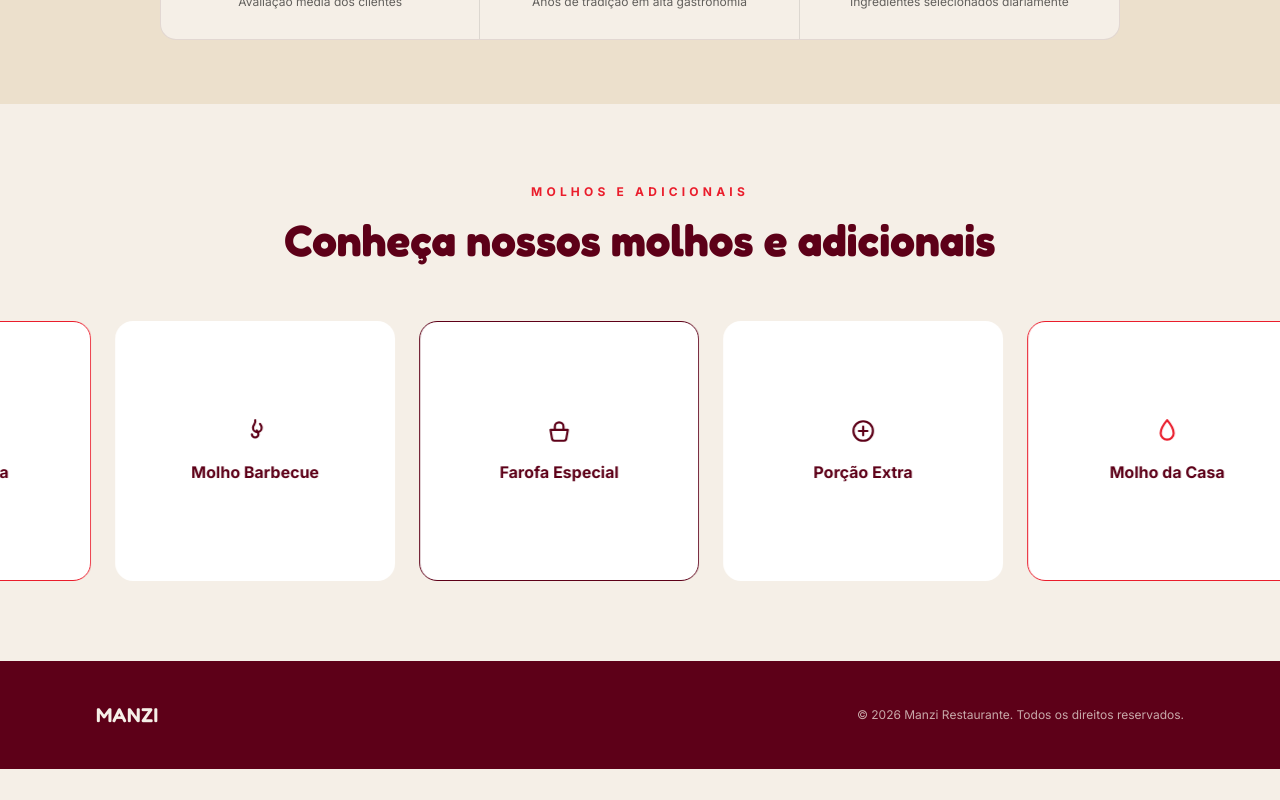
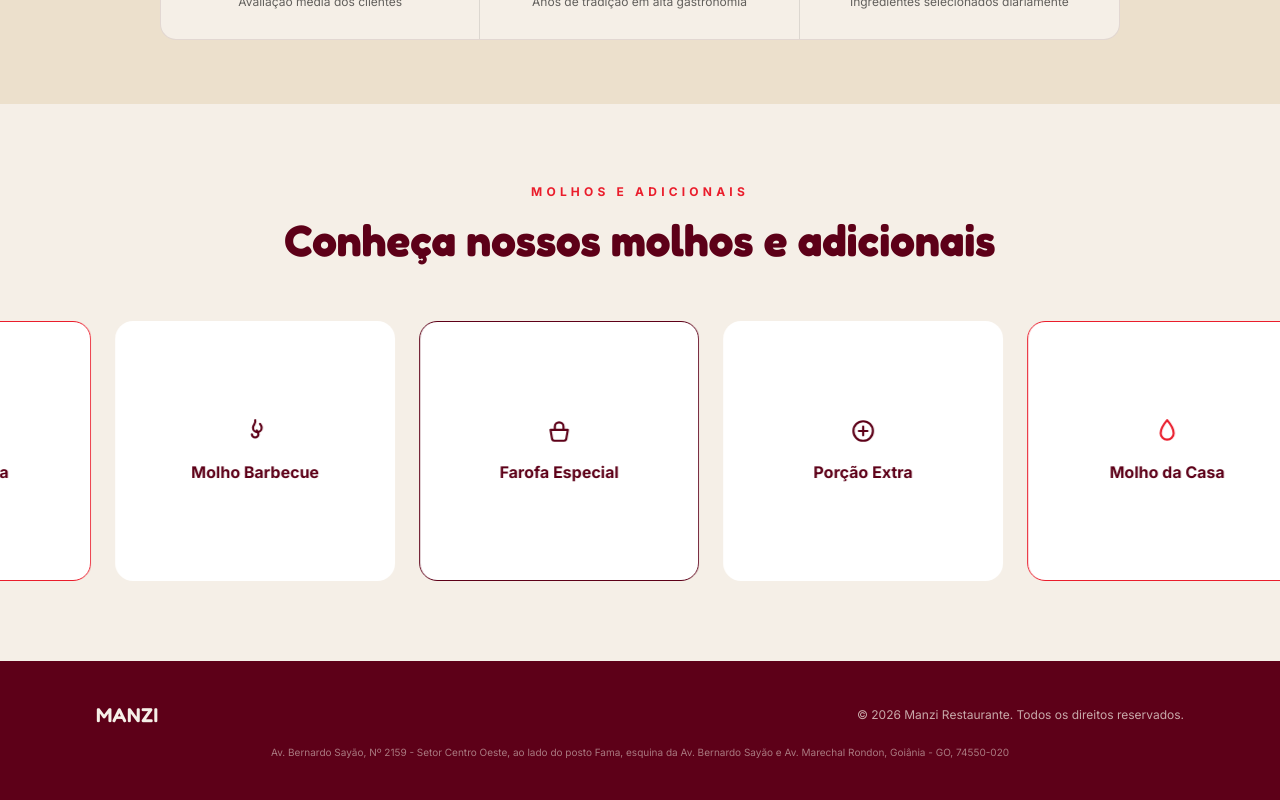
Before and after one commit to EducLead01/Restaurante-Manzi, a Next.js app: page / in a window 1280 px wide. Shown: the part 1677-2477 px from the top of the page. Before the commit the page ends 2446 px from the top, so only its background shows below. Built offline with nearby package versions, Linux system fonts and the light colour scheme.

Commit message:
Adiciona endereço em texto pequeno no rodapé
Co-Authored-By: Claude Sonnet 5 <noreply@anthropic.com>

```diff
--- a/src/components/Footer.tsx
+++ b/src/components/Footer.tsx
@@ -1,12 +1,18 @@
 export default function Footer() {
   return (
     <footer className="bg-manzi-black text-manzi-white/70 py-10">
-      <div className="max-w-6xl mx-auto px-4 sm:px-6 lg:px-8 flex flex-col sm:flex-row items-center justify-between gap-4">
-        <span className="font-[family-name:var(--font-brand)] text-xl text-manzi-white tracking-wide">
-          MANZI
-        </span>
-        <p className="text-xs text-center">
-          © {new Date().getFullYear()} Manzi Restaurante. Todos os direitos reservados.
+      <div className="max-w-6xl mx-auto px-4 sm:px-6 lg:px-8 flex flex-col items-center gap-4">
+        <div className="w-full flex flex-col sm:flex-row items-center justify-between gap-4">
+          <span className="font-[family-name:var(--font-brand)] text-xl text-manzi-white tracking-wide">
+            MANZI
+          </span>
+          <p className="text-xs text-center">
+            © {new Date().getFullYear()} Manzi Restaurante. Todos os direitos reservados.
+          </p>
+        </div>
+        <p className="text-[10px] text-center text-manzi-white/50">
+          Av. Bernardo Sayão, Nº 2159 - Setor Centro Oeste, ao lado do posto Fama, esquina da
+          Av. Bernardo Sayão e Av. Marechal Rondon, Goiânia - GO, 74550-020
         </p>
       </div>
     </footer>
```
